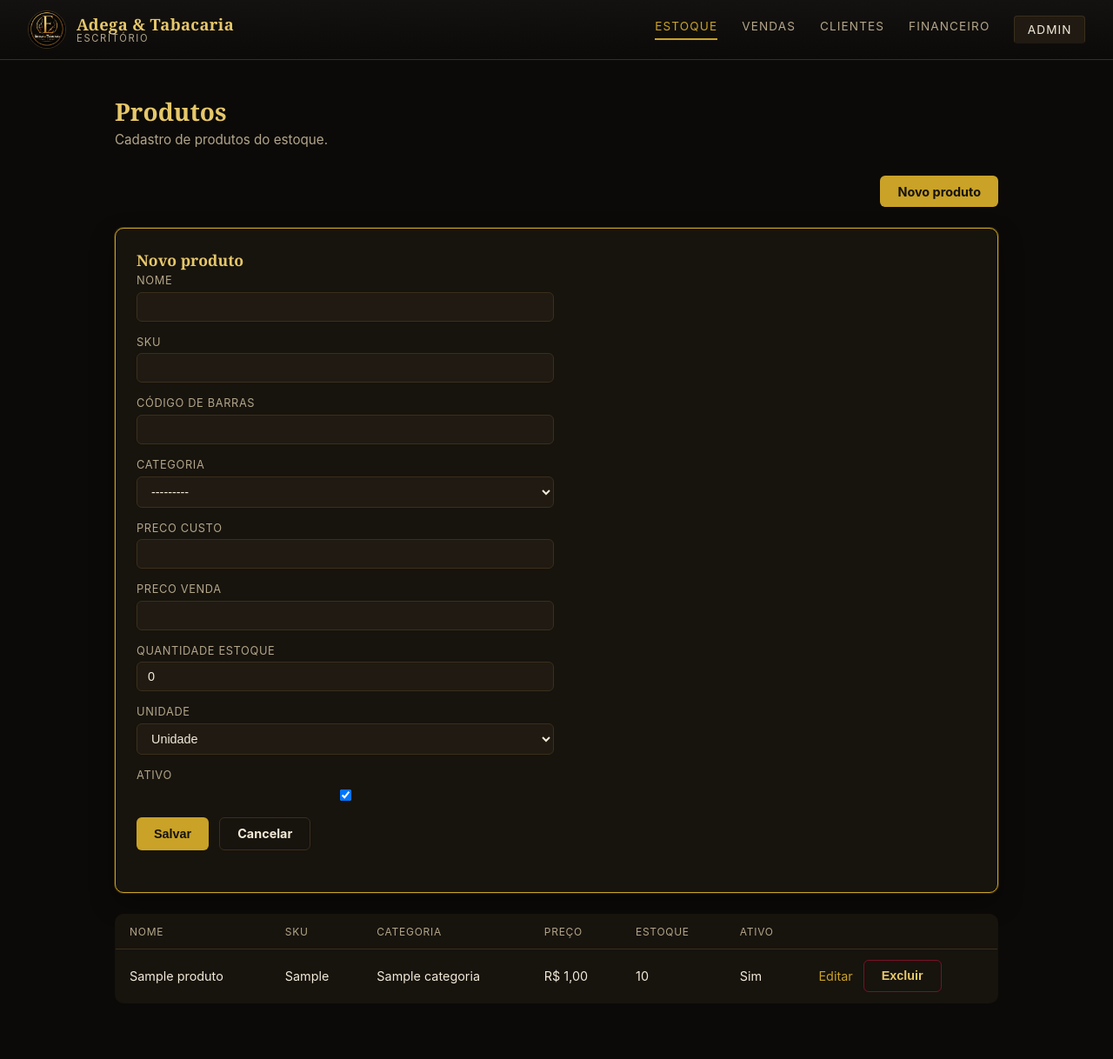
After one commit to Arthur-Ferreira-Fernandes/Adega-Escritorio, a Django app: page /estoque/produtos/novo/ in a window 1280 px wide. The commit adds this page. Shown: the whole page at 87% size. Run offline with Django 5.2, Linux system fonts and the light colour scheme; a user stored in the database is signed in; tables that the repository leaves empty hold one stand-in row (values such as "Sample post").

Commit message:
Adiciona cadastro de produtos (CRUD) com HTMX
Antes só dava pra criar/editar/excluir produto pelo admin. Agora
/estoque/produtos/ lista, cria, edita e exclui produtos com formulário
abrindo inline na mesma página via HTMX -- mesmo padrão já usado na
tela de venda (uma div fixa que se re-renderiza a cada ação).

Diferença em relação à venda: aqui "Novo produto"/"Editar" são links
com hx-get (não forms), então sem JS eles continuam funcionando como
navegação normal pra página cheia com o formulário já aberto -- as
views decidem entre fragmento ou página inteira olhando o header
HX-Request, sem redirect (GET é seguro/idempotente).

Erros de validação (ex: SKU duplicado) aparecem inline em cada campo,
com o formulário permanecendo aberto e os dados preenchidos -- padrão
Django form normal, mais apropriado aqui do que a mensagem única usada
nas ações da venda.

Excluir um produto que já tem vendas registradas (ItemVenda usa
on_delete=PROTECT) mostra mensagem amigável em vez de erro 500.

Validado via docker compose: listar, criar, editar, excluir, bloqueio
de exclusão por proteção, erro de validação mantendo o formulário
aberto, fallback sem HX-Request retornando página inteira, e
exigência de login.

Co-Authored-By: Claude Sonnet 5 <noreply@anthropic.com>

```diff
--- /dev/null
+++ b/apps/estoque/forms.py
@@ -0,0 +1,19 @@
+from django import forms
+
+from .models import Produto
+
+
+class ProdutoForm(forms.ModelForm):
+    class Meta:
+        model = Produto
+        fields = [
+            "nome",
+            "sku",
+            "codigo_barras",
+            "categoria",
+            "preco_custo",
+            "preco_venda",
+            "quantidade_estoque",
+            "unidade",
+            "ativo",
+        ]
--- /dev/null
+++ b/apps/estoque/templates/estoque/_produtos_conteudo.html
@@ -0,0 +1,78 @@
+<div class="acoes-topo">
+    <a href="{% url 'estoque:produtos_novo' %}"
+       hx-get="{% url 'estoque:produtos_novo' %}"
+       hx-target="#estoque-conteudo" hx-swap="innerHTML" hx-indicator="#estoque-conteudo"
+       class="botao">Novo produto</a>
+</div>
+
+{% if form_ativo %}
+<div class="cartao cartao--destaque" style="margin-bottom: 1.5rem;">
+    <h2 class="titulo-pagina" style="font-size: 1.1rem;">
+        {% if editando %}Editar produto{% else %}Novo produto{% endif %}
+    </h2>
+    <form method="post"
+          action="{% if editando %}{% url 'estoque:produtos_editar' pk=editando.pk %}{% else %}{% url 'estoque:produtos_novo' %}{% endif %}"
+          hx-post="{% if editando %}{% url 'estoque:produtos_editar' pk=editando.pk %}{% else %}{% url 'estoque:produtos_novo' %}{% endif %}"
+          hx-target="#estoque-conteudo" hx-swap="innerHTML" hx-indicator="#estoque-conteudo"
+          class="formulario" style="flex-direction: column; align-items: stretch; max-width: 480px;">
+        {% csrf_token %}
+        {% for field in form %}
+        <div class="campo">
+            <label for="{{ field.id_for_label }}">{{ field.label }}</label>
+            {{ field }}
+            {% if field.errors %}<p class="erro-campo">{{ field.errors|join:", " }}</p>{% endif %}
+        </div>
+        {% endfor %}
+        <div style="display: flex; gap: 0.75rem;">
+            <button type="submit" class="botao">Salvar</button>
+            <a href="{% url 'estoque:produtos' %}"
+               hx-get="{% url 'estoque:produtos' %}"
+               hx-target="#estoque-conteudo" hx-swap="innerHTML" hx-indicator="#estoque-conteudo"
+               class="botao botao--secundario">Cancelar</a>
+        </div>
+    </form>
+</div>
+{% endif %}
+
+<table class="tabela">
+    <thead>
+        <tr>
+            <th>Nome</th>
+            <th>SKU</th>
+            <th>Categoria</th>
+            <th>Preço</th>
+            <th>Estoque</th>
+            <th>Ativo</th>
+            <th></th>
+        </tr>
+    </thead>
+    <tbody>
+        {% for produto in produtos %}
+        <tr>
+            <td>{{ produto.nome }}</td>
+            <td>{{ produto.sku }}</td>
+            <td>{{ produto.categoria }}</td>
+            <td>R$ {{ produto.preco_venda }}</td>
+            <td>{{ produto.quantidade_estoque }}</td>
+            <td>{% if produto.ativo %}Sim{% else %}Não{% endif %}</td>
+            <td style="display: flex; gap: 0.75rem; align-items: center;">
+                <a href="{% url 'estoque:produtos_editar' pk=produto.pk %}"
+                   hx-get="{% url 'estoque:produtos_editar' pk=produto.pk %}"
+                   hx-target="#estoque-conteudo" hx-swap="innerHTML" hx-indicator="#estoque-conteudo">Editar</a>
+                <form method="post" action="{% url 'estoque:produtos_excluir' pk=produto.pk %}"
+                      hx-post="{% url 'estoque:produtos_excluir' pk=produto.pk %}"
+                      hx-target="#estoque-conteudo" hx-swap="innerHTML" hx-indicator="#estoque-conteudo"
+                      hx-confirm="Tem certeza que deseja excluir {{ produto.nome }}?"
+                      style="margin: 0;">
+                    {% csrf_token %}
+                    <button type="submit" class="botao botao--perigo">Excluir</button>
+                </form>
+            </td>
+        </tr>
+        {% empty %}
+        <tr>
+            <td colspan="7">Nenhum produto cadastrado ainda.</td>
+        </tr>
+        {% endfor %}
+    </tbody>
+</table>
--- /dev/null
+++ b/apps/estoque/templates/estoque/_produtos_conteudo_htmx.html
@@ -0,0 +1,2 @@
+{% include "partials/_mensagens.html" %}
+{% include "estoque/_produtos_conteudo.html" %}
--- a/apps/estoque/templates/estoque/inicio.html
+++ b/apps/estoque/templates/estoque/inicio.html
@@ -16,4 +16,8 @@
         <span class="stat__rotulo">Produtos cadastrados</span>
     </div>
 </div>
+
+<div class="acoes-topo">
+    <a href="{% url 'estoque:produtos' %}" class="botao">Ver produtos</a>
+</div>
 {% endblock %}
--- /dev/null
+++ b/apps/estoque/templates/estoque/produtos.html
@@ -0,0 +1,12 @@
+{% extends "base.html" %}
+
+{% block titulo %}Produtos · Adega &amp; Tabacaria Escritório{% endblock %}
+
+{% block conteudo %}
+<h1 class="titulo-pagina">Produtos</h1>
+<p class="subtitulo-pagina">Cadastro de produtos do estoque.</p>
+
+<div id="estoque-conteudo">
+    {% include "estoque/_produtos_conteudo.html" %}
+</div>
+{% endblock %}
--- a/apps/estoque/urls.py
+++ b/apps/estoque/urls.py
@@ -1,9 +1,13 @@
 from django.urls import path
 
-from .views import InicioView
+from . import views
 
 app_name = "estoque"
 
 urlpatterns = [
-    path("", InicioView.as_view(), name="inicio"),
+    path("", views.InicioView.as_view(), name="inicio"),
+    path("produtos/", views.produtos_lista, name="produtos"),
+    path("produtos/novo/", views.produtos_novo, name="produtos_novo"),
+    path("produtos/<int:pk>/editar/", views.produtos_editar, name="produtos_editar"),
+    path("produtos/<int:pk>/excluir/", views.produtos_excluir, name="produtos_excluir"),
 ]
--- a/apps/estoque/views.py
+++ b/apps/estoque/views.py
@@ -1,5 +1,11 @@
+from django.contrib import messages
+from django.contrib.auth.decorators import login_required
+from django.db.models.deletion import ProtectedError
+from django.shortcuts import get_object_or_404, redirect, render
+from django.views.decorators.http import require_POST
 from django.views.generic import TemplateView
 
+from .forms import ProdutoForm
 from .models import Categoria, Produto
 
 
@@ -11,3 +17,75 @@ class InicioView(TemplateView):
         contexto["total_produtos"] = Produto.objects.count()
         contexto["total_categorias"] = Categoria.objects.count()
         return contexto
+
+
+def _contexto_produtos(form_ativo=False, form=None, editando=None):
+    return {
+        "produtos": Produto.objects.select_related("categoria").all(),
+        "form_ativo": form_ativo,
+        "form": form,
+        "editando": editando,
+    }
+
+
+def _renderizar(request, contexto):
+    template = (
+        "estoque/_produtos_conteudo_htmx.html"
+        if request.headers.get("HX-Request") == "true"
+        else "estoque/produtos.html"
+    )
+    return render(request, template, contexto)
+
+
+@login_required
+def produtos_lista(request):
+    return _renderizar(request, _contexto_produtos())
+
+
+@login_required
+def produtos_novo(request):
+    if request.method == "POST":
+        form = ProdutoForm(request.POST)
+        if form.is_valid():
+            form.save()
+            messages.success(request, "Produto cadastrado com sucesso.")
+            if request.headers.get("HX-Request") == "true":
+                return _renderizar(request, _contexto_produtos())
+            return redirect("estoque:produtos")
+    else:
+        form = ProdutoForm()
+    return _renderizar(request, _contexto_produtos(form_ativo=True, form=form))
+
+
+@login_required
+def produtos_editar(request, pk):
+    produto = get_object_or_404(Produto, pk=pk)
+    if request.method == "POST":
+        form = ProdutoForm(request.POST, instance=produto)
+        if form.is_valid():
+            form.save()
+            messages.success(request, "Produto atualizado com sucesso.")
+            if request.headers.get("HX-Request") == "true":
+                return _renderizar(request, _contexto_produtos())
+            return redirect("estoque:produtos")
+    else:
+        form = ProdutoForm(instance=produto)
+    return _renderizar(
+        request, _contexto_produtos(form_ativo=True, form=form, editando=produto)
+    )
+
+
+@login_required
+@require_POST
+def produtos_excluir(request, pk):
+    produto = get_object_or_404(Produto, pk=pk)
+    try:
+        produto.delete()
+        messages.success(request, "Produto excluído.")
+    except ProtectedError:
+        messages.error(
+            request,
+            "Não é possível excluir: este produto já tem vendas registradas. "
+            "Desative-o em vez de excluir.",
+        )
+    return _renderizar(request, _contexto_produtos())
--- a/static/css/site.css
+++ b/static/css/site.css
@@ -434,6 +434,24 @@ a {
 
 /* HTMX: feedback visual enquanto uma ação está em andamento */
 
-#venda-conteudo.htmx-request {
+#venda-conteudo.htmx-request,
+#estoque-conteudo.htmx-request {
     opacity: 0.6;
 }
+
+/* Formulários de cadastro (produto, etc) */
+
+.erro-campo {
+    color: var(--cor-dourado-claro);
+    background: rgba(122, 17, 40, 0.15);
+    border-left: 2px solid var(--cor-vinho);
+    padding: 0.25rem 0.5rem;
+    font-size: 0.8rem;
+    margin: 0.25rem 0 0;
+}
+
+.campo input[type="checkbox"] {
+    width: auto;
+    min-width: 0;
+    padding: 0;
+}
```
